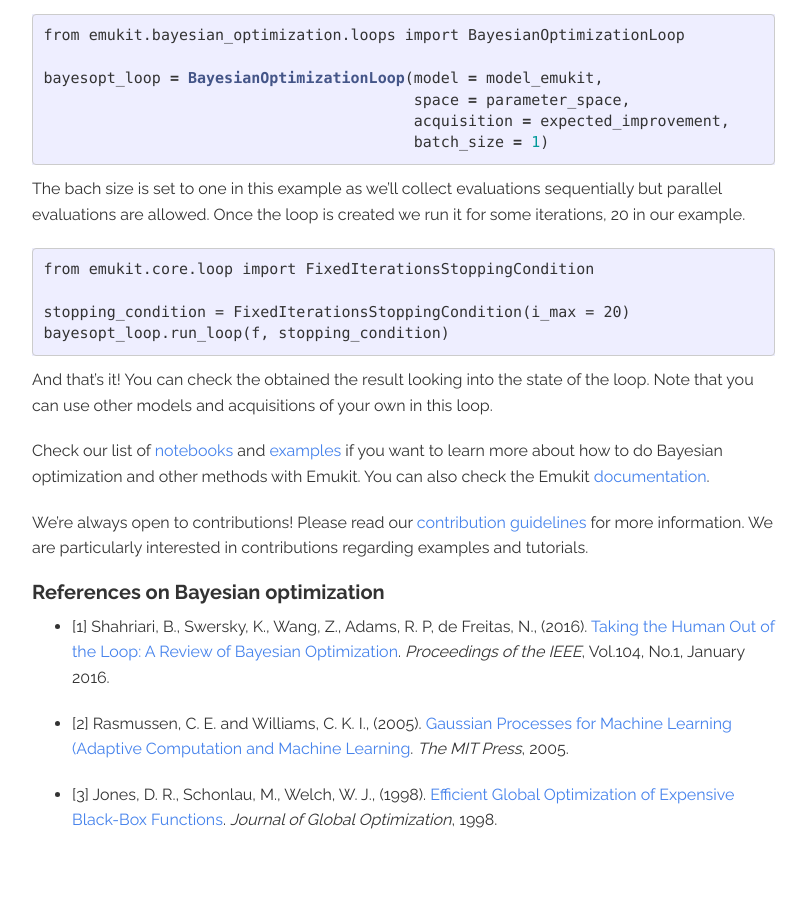
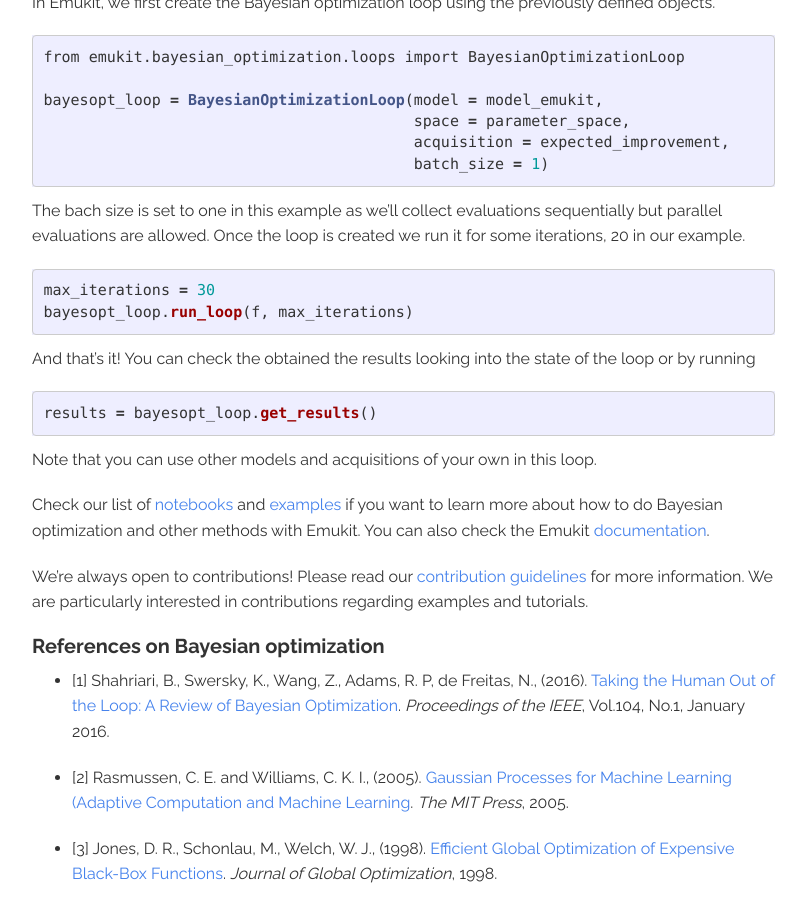
Before and after one commit to EmuKit/emukit, a Jekyll site: the page built from _posts/2016-06-12-bayesian-optimization.markdown, in a window 1280 px wide and 900 px high, scrolled down 1748 px. Shown: the whole window, without its empty margins (43-850 px from the left). Built offline with Jekyll 4.4.1, drawn with Linux system fonts in a browser that asks for light colours; formulas are drawn with MathJax 3.

Commit message:
updating the examples of the BO and ED blogs according to the last changes in the code

````diff
--- a/_posts/2016-06-12-bayesian-optimization.markdown
+++ b/_posts/2016-06-12-bayesian-optimization.markdown
@@ -84,13 +85,17 @@
 The bach size is set to one in this example as we'll collect evaluations sequentially but parallel evaluations are allowed. Once the loop is created we run it for some iterations,
 20 in our example.
 
+```python
+max_iterations = 30
+bayesopt_loop.run_loop(f, max_iterations)
 ```
-from emukit.core.loop import FixedIterationsStoppingCondition
+And that's it! You can check the obtained the results looking into the state of the loop or by running
 
-stopping_condition = FixedIterationsStoppingCondition(i_max = 20)
-bayesopt_loop.run_loop(f, stopping_condition)
+```python
+results = bayesopt_loop.get_results()
 ```
-And that's it! You can check the obtained the result looking into the state of the loop. Note that you can use other models and acquisitions of your own in this loop.
+
+Note that you can use other models and acquisitions of your own in this loop.
 
 Check our list of [notebooks](http://nbviewer.jupyter.org/github/amzn/emukit/blob/develop/notebooks/index.ipynb) and [examples](https://github.com/amzn/emukit/tree/develop/emukit/examples) if you want to learn more about how to do Bayesian optimization and other methods with Emukit. You can also check the Emukit [documentation](https://emukit.readthedocs.io/en/latest/).
 
````
Also changed, not shown: other parts of _posts/2016-06-12-bayesian-optimization.markdown (+2 -1 lines), _posts/2016-06-09-experimental-design.markdown (+4 -5 lines).
